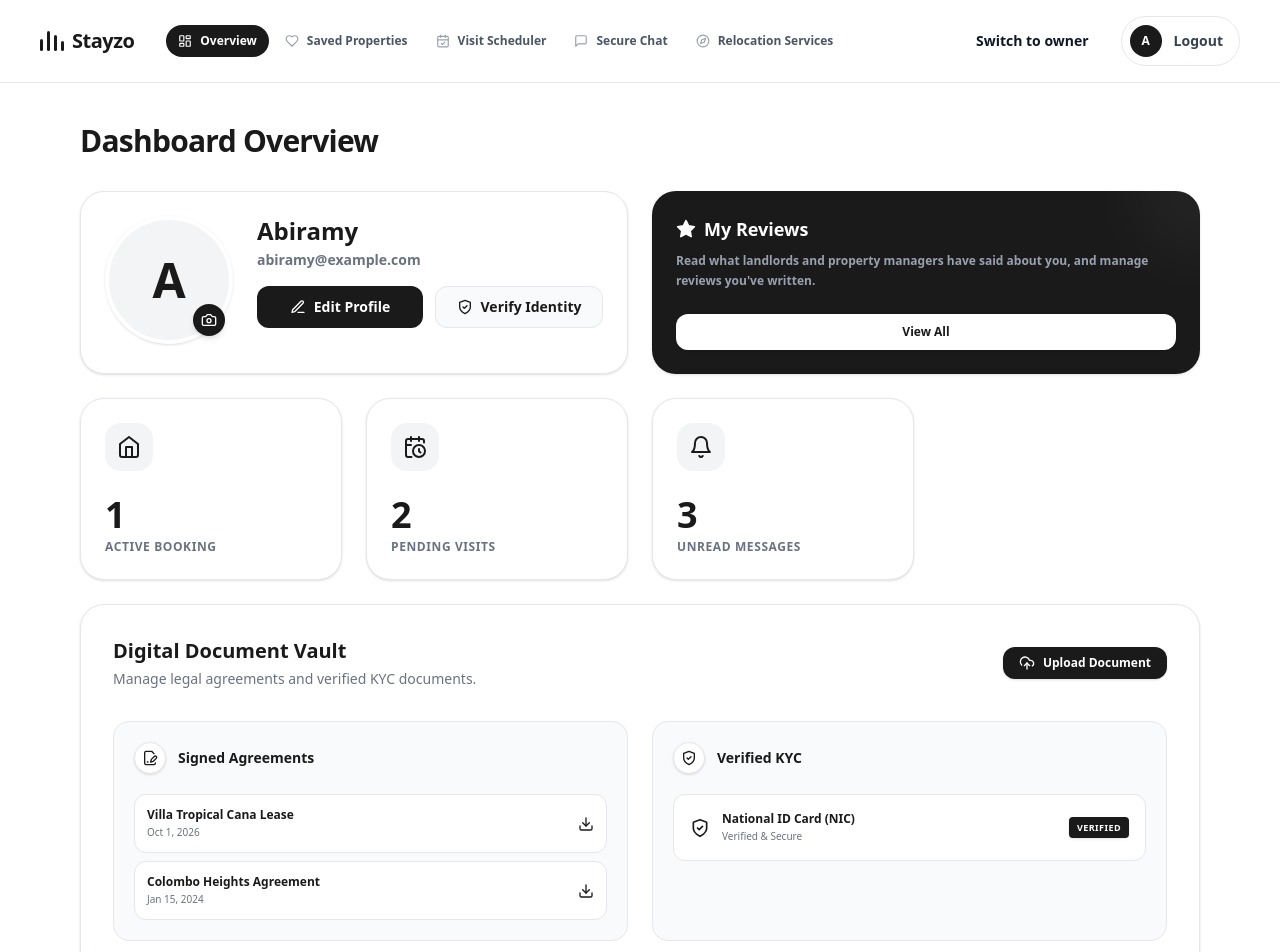
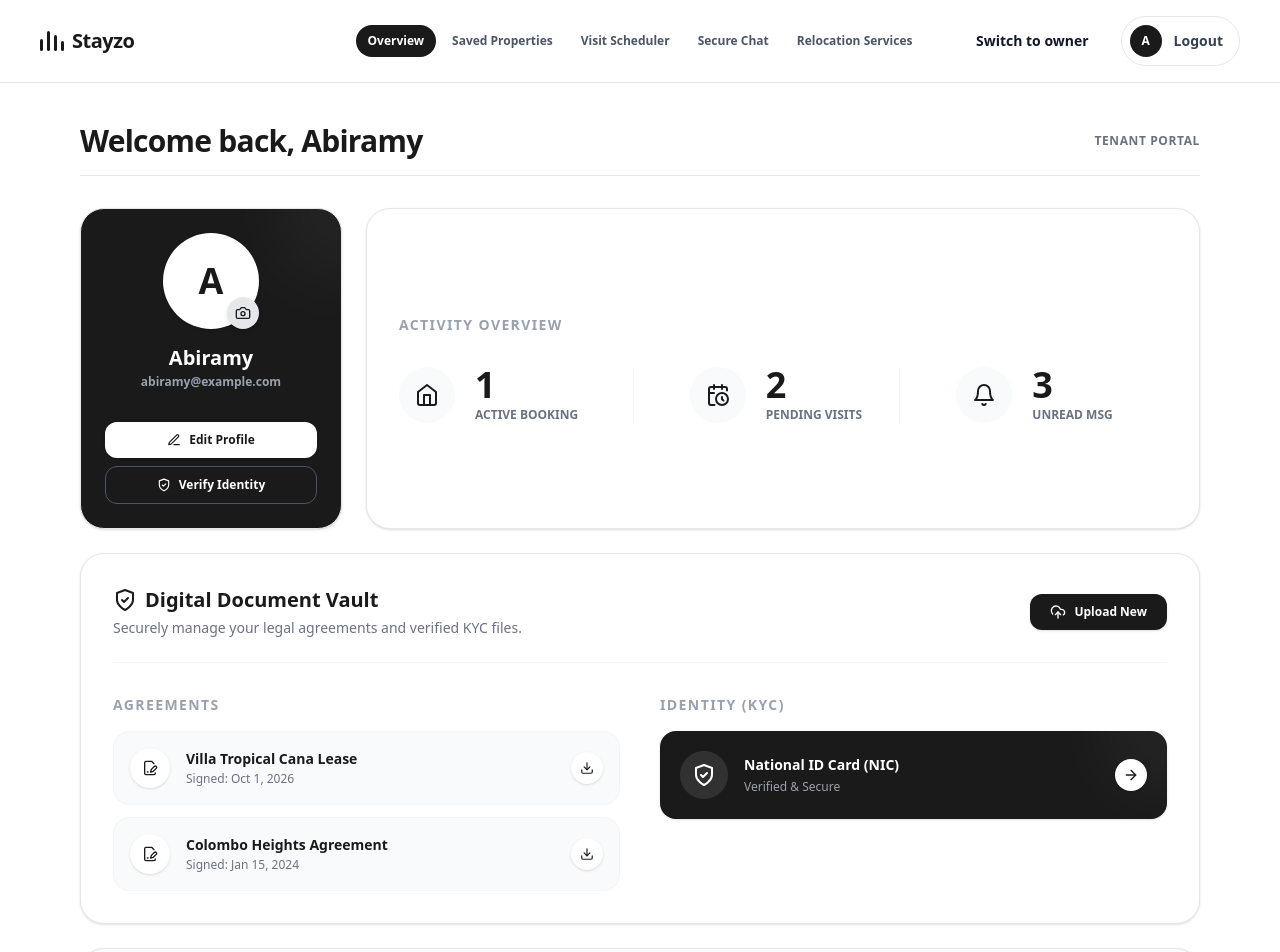
Before and after one commit to AbiNathan11/Stayzo_frontend, a Next.js app: page /dashboard/tenant in a window 1280 px wide. Shown: the top 952 px of the page. Built offline with nearby package versions, Linux system fonts and the light colour scheme.

Commit message:
frontend

```diff
--- a/src/app/dashboard/tenant/layout.tsx
+++ b/src/app/dashboard/tenant/layout.tsx
@@ -53,10 +53,10 @@ export default function TenantDashboardLayout({
     <div className="min-h-screen bg-white text-[#1A1A1A] font-sans selection:bg-[#1A1A1A] selection:text-white flex flex-col">
 
       {/* Top Header with Navigation */}
-      <header className="w-full bg-white border-b border-gray-200 py-4 px-6 sm:px-10 flex justify-between items-center z-50 shrink-0 select-none sticky top-0">
+      <header className="w-full bg-white border-b border-gray-200 py-4 px-6 sm:px-10 flex items-center justify-between z-50 shrink-0 select-none sticky top-0">
 
-        <div className="flex items-center space-x-8">
         {/* Left Brand Logo */}
+        <div className="flex-1 flex justify-start">
           <Link href="/" className="flex items-center space-x-2 group">
             <div className="flex items-end space-x-1 h-5">
               <div className="w-[3px] h-3 bg-[#1A1A1A] rounded-full group-hover:bg-[#1A1A1A] transition-colors"></div>
@@ -66,9 +66,10 @@ export default function TenantDashboardLayout({
             </div>
             <span className="text-xl font-bold tracking-tight text-[#1A1A1A]">Stayzo</span>
           </Link>
+        </div>
 
-          {/* Navigation Links next to heading */}
-          <nav className="hidden lg:flex items-center space-x-1">
+        {/* Center Navigation Links */}
+        <nav className="hidden lg:flex items-center space-x-1 flex-none">
           {navItems.map((item) => {
             const isActive = pathname === item.href;
             const Icon = item.icon;
@@ -82,16 +83,14 @@ export default function TenantDashboardLayout({
                     : 'text-gray-600 hover:bg-gray-100 hover:text-gray-900'
                 }`}
               >
-                  <Icon className={`w-3.5 h-3.5 shrink-0 ${isActive ? 'text-white' : 'text-gray-400'}`} />
                 <span>{item.name}</span>
               </Link>
             )
           })}
         </nav>
-        </div>
 
         {/* Right utility options */}
-        <div className="flex items-center space-x-4">
+        <div className="flex-1 flex justify-end items-center space-x-4">
           <span className="hidden sm:inline text-sm font-semibold text-gray-900 cursor-pointer hover:bg-gray-50 px-4 py-2 rounded-full transition">
             Switch to owner
           </span>
--- a/src/app/dashboard/tenant/page.tsx
+++ b/src/app/dashboard/tenant/page.tsx
@@ -1,7 +1,7 @@
 "use client";
 
 import React, { useState, useEffect } from 'react';
-import { Home, CalendarClock, Bell, MessageSquare, FileSignature, ShieldCheck, Download, UploadCloud, Edit3, Camera, Star } from 'lucide-react';
+import { Home, CalendarClock, Bell, FileSignature, ShieldCheck, Download, UploadCloud, Edit3, Camera, Star, ArrowRight } from 'lucide-react';
 import Link from 'next/link';
 
 export default function TenantOverviewPage() {
@@ -31,157 +31,184 @@ export default function TenantOverviewPage() {
     <div className="space-y-8 animate-in fade-in duration-300">
 
       {/* Dashboard Header */}
-      <div className="flex items-center justify-between">
-        <h2 className="text-3xl font-bold tracking-tight text-[#1A1A1A]">Dashboard Overview</h2>
+      <div className="flex items-center justify-between border-b border-gray-200 pb-4">
+        <h2 className="text-3xl font-extrabold tracking-tight text-[#1A1A1A]">Welcome back, {user?.firstName}</h2>
+        <span className="text-xs font-semibold text-gray-500 uppercase tracking-wider">Tenant Portal</span>
       </div>
 
-      {/* Bento Grid Layout (Strictly Black & White Theme) */}
-      <div className="grid grid-cols-1 md:grid-cols-3 xl:grid-cols-4 gap-6">
+      {/* Main Grid Layout */}
+      <div className="grid grid-cols-1 md:grid-cols-4 gap-6">
 
-        {/* 1. Profile Details & Photo (Spans 2 columns) */}
-        <div className="col-span-1 md:col-span-2 bg-white border border-gray-200 rounded-3xl p-6 flex flex-col sm:flex-row items-center sm:items-start gap-6 shadow-sm hover:shadow-md transition">
-          {/* Profile Photo Area */}
-          <div className="relative group shrink-0">
-            <div className="w-24 h-24 sm:w-32 sm:h-32 rounded-full bg-gray-100 text-[#1A1A1A] border-4 border-white shadow-sm flex items-center justify-center text-4xl sm:text-5xl font-bold overflow-hidden">
+        {/* Profile Card (Spans 1 column on desktop) */}
+        <div className="col-span-1 md:col-span-1 bg-[#1A1A1A] text-white border border-gray-200 rounded-3xl p-6 shadow-sm flex flex-col relative overflow-hidden group">
+          <div className="absolute top-0 right-0 w-32 h-32 bg-white opacity-5 rounded-full blur-2xl transform translate-x-1/2 -translate-y-1/2"></div>
+
+          <div className="flex flex-col items-center text-center space-y-4 relative z-10">
+            <div className="relative">
+              <div className="w-24 h-24 rounded-full bg-white text-[#1A1A1A] flex items-center justify-center text-4xl font-black shadow-sm">
                 {userInitial}
               </div>
-            <button className="absolute bottom-0 right-0 sm:bottom-2 sm:right-2 bg-[#1A1A1A] hover:bg-black text-white p-2 rounded-full shadow-md transition">
+              <button className="absolute bottom-0 right-0 bg-gray-200 text-[#1A1A1A] hover:bg-white p-2 rounded-full shadow-md transition">
                 <Camera className="w-4 h-4" />
               </button>
             </div>
 
-          {/* Profile Details Area */}
-          <div className="flex-1 w-full text-center sm:text-left space-y-4">
             <div>
-              <h3 className="text-2xl font-bold text-[#1A1A1A] leading-tight">
+              <h3 className="text-xl font-bold leading-tight">
                 {user?.firstName} {user?.lastName}
               </h3>
-              <p className="text-gray-500 text-sm font-semibold mt-1">{user?.email}</p>
+              <p className="text-gray-400 text-xs font-semibold mt-1">{user?.email}</p>
             </div>
 
-            <div className="flex flex-col sm:flex-row gap-3">
-              <button className="flex-1 flex items-center justify-center space-x-2 text-sm font-bold text-white bg-[#1A1A1A] hover:bg-black rounded-xl px-4 py-2.5 transition">
-                <Edit3 className="w-4 h-4" />
+            <div className="w-full flex flex-col gap-2 mt-4">
+              <button className="w-full flex items-center justify-center space-x-2 text-xs font-bold text-[#1A1A1A] bg-white hover:bg-gray-100 rounded-xl px-4 py-2.5 transition shadow-sm">
+                <Edit3 className="w-3.5 h-3.5" />
                 <span>Edit Profile</span>
               </button>
-              <button className="flex-1 flex items-center justify-center space-x-2 text-sm font-bold text-[#1A1A1A] bg-gray-50 border border-gray-200 hover:bg-gray-100 rounded-xl px-4 py-2.5 transition">
-                <ShieldCheck className="w-4 h-4" />
+              <button className="w-full flex items-center justify-center space-x-2 text-xs font-bold text-white border border-gray-600 hover:bg-gray-800 rounded-xl px-4 py-2.5 transition">
+                <ShieldCheck className="w-3.5 h-3.5" />
                 <span>Verify Identity</span>
               </button>
             </div>
           </div>
         </div>
 
-        {/* 2. My Reviews (Spans 1 or 2 columns) */}
-        <div className="col-span-1 md:col-span-1 xl:col-span-2 bg-[#1A1A1A] text-white rounded-3xl p-6 flex flex-col justify-between shadow-sm relative overflow-hidden">
-          <div className="absolute top-0 right-0 w-32 h-32 bg-white opacity-5 rounded-full blur-2xl transform translate-x-1/2 -translate-y-1/2"></div>
+        {/* Stats Overview (Spans 3 columns) */}
+        <div className="col-span-1 md:col-span-3 bg-white border border-gray-200 rounded-3xl p-6 md:p-8 shadow-sm flex flex-col justify-center">
+          <h4 className="text-sm font-bold text-gray-400 uppercase tracking-widest mb-8">Activity Overview</h4>
+
+          <div className="grid grid-cols-1 sm:grid-cols-3 gap-8 divide-y sm:divide-y-0 sm:divide-x divide-gray-100">
+
+            {/* Stat 1 */}
+            <div className="flex items-center gap-5 sm:px-4 first:px-0 pt-4 sm:pt-0 first:pt-0 group cursor-pointer">
+              <div className="w-14 h-14 rounded-full bg-gray-50 flex items-center justify-center group-hover:scale-110 transition duration-300">
+                <Home className="w-6 h-6 text-[#1A1A1A]" />
+              </div>
               <div>
-            <div className="flex items-center gap-2 mb-2">
-              <Star className="w-5 h-5 fill-white text-white" />
-              <h3 className="text-lg font-bold">My Reviews</h3>
-            </div>
-            <p className="text-gray-400 text-xs font-semibold leading-relaxed">
-              Read what landlords and property managers have said about you, and manage reviews you've written.
-            </p>
-          </div>
-
-          <div className="mt-6 flex gap-3">
-            <button className="flex-1 bg-white text-[#1A1A1A] hover:bg-gray-100 rounded-xl py-2.5 text-xs font-bold transition shadow-sm">
-              View All
-            </button>
+                <h3 className="text-4xl font-black text-[#1A1A1A] leading-none mb-1">1</h3>
+                <p className="text-xs font-bold text-gray-500 uppercase">Active Booking</p>
               </div>
             </div>
 
-        {/* 3. Analytics Cards (Span 1 column each) */}
-        <div className="col-span-1 bg-white border border-gray-200 rounded-3xl p-6 shadow-sm hover:shadow-md transition flex flex-col justify-between">
-          <div className="w-12 h-12 rounded-2xl bg-gray-100 flex items-center justify-center mb-6">
-            <Home className="w-6 h-6 text-[#1A1A1A]" />
+            {/* Stat 2 */}
+            <div className="flex items-center gap-5 sm:px-6 pt-4 sm:pt-0 group cursor-pointer">
+              <div className="w-14 h-14 rounded-full bg-gray-50 flex items-center justify-center group-hover:scale-110 transition duration-300">
+                <CalendarClock className="w-6 h-6 text-[#1A1A1A]" />
               </div>
               <div>
-            <h3 className="text-4xl font-black text-[#1A1A1A] mb-1">1</h3>
-            <p className="text-xs font-bold text-gray-500 uppercase tracking-wider">Active Booking</p>
+                <h3 className="text-4xl font-black text-[#1A1A1A] leading-none mb-1">2</h3>
+                <p className="text-xs font-bold text-gray-500 uppercase">Pending Visits</p>
               </div>
             </div>
 
-        <div className="col-span-1 bg-white border border-gray-200 rounded-3xl p-6 shadow-sm hover:shadow-md transition flex flex-col justify-between">
-          <div className="w-12 h-12 rounded-2xl bg-gray-100 flex items-center justify-center mb-6">
-            <CalendarClock className="w-6 h-6 text-[#1A1A1A]" />
+            {/* Stat 3 */}
+            <div className="flex items-center gap-5 sm:px-6 pt-4 sm:pt-0 group cursor-pointer">
+              <div className="w-14 h-14 rounded-full bg-gray-50 flex items-center justify-center group-hover:scale-110 transition duration-300">
+                <Bell className="w-6 h-6 text-[#1A1A1A]" />
               </div>
               <div>
-            <h3 className="text-4xl font-black text-[#1A1A1A] mb-1">2</h3>
-            <p className="text-xs font-bold text-gray-500 uppercase tracking-wider">Pending Visits</p>
+                <h3 className="text-4xl font-black text-[#1A1A1A] leading-none mb-1">3</h3>
+                <p className="text-xs font-bold text-gray-500 uppercase">Unread Msg</p>
               </div>
             </div>
 
-        <div className="col-span-1 bg-white border border-gray-200 rounded-3xl p-6 shadow-sm hover:shadow-md transition flex flex-col justify-between">
-          <div className="w-12 h-12 rounded-2xl bg-gray-100 flex items-center justify-center mb-6">
-            <Bell className="w-6 h-6 text-[#1A1A1A]" />
-          </div>
-          <div>
-            <h3 className="text-4xl font-black text-[#1A1A1A] mb-1">3</h3>
-            <p className="text-xs font-bold text-gray-500 uppercase tracking-wider">Unread Messages</p>
           </div>
         </div>
 
-        {/* 4. Digital Document Vault (Spans full width) */}
-        <div className="col-span-1 md:col-span-3 xl:col-span-4 bg-white border border-gray-200 rounded-3xl p-8 shadow-sm">
-          <div className="flex flex-col sm:flex-row sm:items-center justify-between mb-8 gap-4">
+        {/* Digital Document Vault (Spans full width - 4 cols) */}
+        <div className="col-span-1 md:col-span-4 bg-white border border-gray-200 rounded-3xl p-6 md:p-8 shadow-sm">
+          <div className="flex flex-col sm:flex-row sm:items-center justify-between mb-8 gap-4 border-b border-gray-100 pb-6">
             <div>
-              <h4 className="text-xl font-bold text-[#1A1A1A]">Digital Document Vault</h4>
-              <p className="text-gray-500 text-sm mt-1">Manage legal agreements and verified KYC documents.</p>
+              <h4 className="text-xl font-black text-[#1A1A1A] flex items-center gap-2">
+                <ShieldCheck className="w-6 h-6" /> Digital Document Vault
+              </h4>
+              <p className="text-gray-500 text-sm mt-1 font-medium">Securely manage your legal agreements and verified KYC files.</p>
             </div>
-            <button className="bg-[#1A1A1A] text-white hover:bg-black px-4 py-2 rounded-xl text-xs font-bold shadow-sm transition flex items-center gap-2">
-              <UploadCloud className="w-4 h-4" /> Upload Document
+            <button className="bg-[#1A1A1A] text-white hover:bg-black px-5 py-2.5 rounded-xl text-xs font-bold shadow-sm transition flex items-center gap-2 shrink-0">
+              <UploadCloud className="w-4 h-4" /> Upload New
             </button>
           </div>
 
-          <div className="grid grid-cols-1 md:grid-cols-2 gap-6">
+          <div className="grid grid-cols-1 md:grid-cols-2 gap-6 md:gap-10">
             {/* Signed Agreements */}
-            <div className="bg-gray-50 border border-gray-200 rounded-2xl p-5 hover:shadow-sm transition">
-              <div className="flex items-center gap-3 mb-5">
-                <div className="w-8 h-8 rounded-full bg-white border border-gray-200 flex items-center justify-center shadow-sm">
+            <div>
+              <div className="flex items-center justify-between mb-4">
+                <h3 className="text-sm font-bold text-gray-400 uppercase tracking-widest">Agreements</h3>
+              </div>
+              <div className="space-y-3">
+                <div className="group flex items-center justify-between p-4 bg-gray-50 border border-gray-100 rounded-2xl hover:bg-gray-100 transition cursor-pointer">
+                  <div className="flex items-center gap-4">
+                    <div className="w-10 h-10 rounded-full bg-white shadow-sm flex items-center justify-center shrink-0">
                       <FileSignature className="w-4 h-4 text-[#1A1A1A]" />
                     </div>
-                <h3 className="text-sm font-bold text-[#1A1A1A]">Signed Agreements</h3>
+                    <div>
+                      <h4 className="text-sm font-bold text-[#1A1A1A]">Villa Tropical Cana Lease</h4>
+                      <p className="text-xs text-gray-500 mt-0.5 font-medium">Signed: Oct 1, 2026</p>
                     </div>
-              <div className="space-y-2">
-                <div className="flex items-center justify-between p-3 bg-white border border-gray-200 rounded-xl hover:bg-gray-50 transition cursor-pointer">
+                  </div>
+                  <button className="w-8 h-8 rounded-full bg-white shadow-sm flex items-center justify-center text-[#1A1A1A] hover:bg-[#1A1A1A] hover:text-white transition">
+                    <Download className="w-3.5 h-3.5" />
+                  </button>
+                </div>
+
+                <div className="group flex items-center justify-between p-4 bg-gray-50 border border-gray-100 rounded-2xl hover:bg-gray-100 transition cursor-pointer">
+                  <div className="flex items-center gap-4">
+                    <div className="w-10 h-10 rounded-full bg-white shadow-sm flex items-center justify-center shrink-0">
+                      <FileSignature className="w-4 h-4 text-[#1A1A1A]" />
+                    </div>
                     <div>
-                    <h4 className="text-xs font-bold text-[#1A1A1A]">Villa Tropical Cana Lease</h4>
-                    <p className="text-[10px] text-gray-500 mt-0.5 font-medium">Oct 1, 2026</p>
+                      <h4 className="text-sm font-bold text-[#1A1A1A]">Colombo Heights Agreement</h4>
+                      <p className="text-xs text-gray-500 mt-0.5 font-medium">Signed: Jan 15, 2024</p>
                     </div>
-                  <Download className="w-4 h-4 text-[#1A1A1A] hover:text-gray-600" />
                   </div>
-                <div className="flex items-center justify-between p-3 bg-white border border-gray-200 rounded-xl hover:bg-gray-50 transition cursor-pointer">
-                  <div>
-                    <h4 className="text-xs font-bold text-[#1A1A1A]">Colombo Heights Agreement</h4>
-                    <p className="text-[10px] text-gray-500 mt-0.5 font-medium">Jan 15, 2024</p>
-                  </div>
-                  <Download className="w-4 h-4 text-[#1A1A1A] hover:text-gray-600" />
+                  <button className="w-8 h-8 rounded-full bg-white shadow-sm flex items-center justify-center text-[#1A1A1A] hover:bg-[#1A1A1A] hover:text-white transition">
+                    <Download className="w-3.5 h-3.5" />
+                  </button>
                 </div>
               </div>
             </div>
 
             {/* Verified KYC */}
-            <div className="bg-gray-50 border border-gray-200 rounded-2xl p-5 hover:shadow-sm transition">
-              <div className="flex items-center gap-3 mb-5">
-                <div className="w-8 h-8 rounded-full bg-white border border-gray-200 flex items-center justify-center shadow-sm">
-                  <ShieldCheck className="w-4 h-4 text-[#1A1A1A]" />
+            <div>
+              <div className="flex items-center justify-between mb-4">
+                <h3 className="text-sm font-bold text-gray-400 uppercase tracking-widest">Identity (KYC)</h3>
               </div>
-                <h3 className="text-sm font-bold text-[#1A1A1A]">Verified KYC</h3>
+              <div className="flex items-center justify-between p-5 bg-[#1A1A1A] text-white rounded-2xl shadow-sm relative overflow-hidden">
+                <div className="absolute top-0 right-0 w-32 h-32 bg-white opacity-5 rounded-full blur-2xl transform translate-x-1/2 -translate-y-1/2"></div>
+                <div className="flex items-center gap-4 relative z-10">
+                  <div className="w-12 h-12 rounded-full bg-white/10 flex items-center justify-center shrink-0">
+                    <ShieldCheck className="w-6 h-6 text-white" />
                   </div>
-              <div className="flex items-center justify-between p-4 bg-white border border-gray-200 rounded-xl">
-                <div className="flex items-center gap-3">
-                  <ShieldCheck className="w-5 h-5 text-[#1A1A1A]" />
                   <div>
-                    <h4 className="text-xs font-bold text-[#1A1A1A]">National ID Card (NIC)</h4>
-                    <p className="text-[10px] text-gray-500 mt-0.5">Verified & Secure</p>
+                    <h4 className="text-sm font-bold">National ID Card (NIC)</h4>
+                    <p className="text-xs text-gray-400 mt-1">Verified & Secure</p>
                   </div>
                 </div>
-                <span className="bg-[#1A1A1A] text-white px-2 py-1 rounded text-[9px] font-bold uppercase tracking-wider shadow-sm">Verified</span>
+                <div className="relative z-10 flex items-center justify-center w-8 h-8 rounded-full bg-white text-[#1A1A1A] shadow-sm">
+                  <ArrowRight className="w-4 h-4" />
                 </div>
               </div>
             </div>
+          </div>
+        </div>
+
+        {/* My Reviews (Spans full width - 4 cols) */}
+        <div className="col-span-1 md:col-span-4 bg-gray-50 border border-gray-200 rounded-3xl p-6 md:p-8 flex flex-col sm:flex-row justify-between items-center gap-6 shadow-sm group">
+          <div className="flex items-center gap-5 w-full sm:w-auto">
+            <div className="w-14 h-14 rounded-2xl bg-white border border-gray-200 flex items-center justify-center shadow-sm shrink-0 group-hover:scale-105 transition">
+              <Star className="w-6 h-6 text-[#1A1A1A]" />
+            </div>
+            <div>
+              <h3 className="text-xl font-black text-[#1A1A1A]">My Reviews</h3>
+              <p className="text-gray-500 text-sm font-medium mt-1 max-w-lg">
+                View feedback from landlords and property managers, and track the reviews you have left for previous stays.
+              </p>
+            </div>
+          </div>
+
+          <button className="w-full sm:w-auto bg-white border border-gray-200 text-[#1A1A1A] hover:bg-[#1A1A1A] hover:text-white rounded-xl px-8 py-3 text-sm font-bold transition shadow-sm shrink-0">
+            Open Reviews
+          </button>
         </div>
 
       </div>
```
Lines whose indentation alone changed are shown as unchanged.
